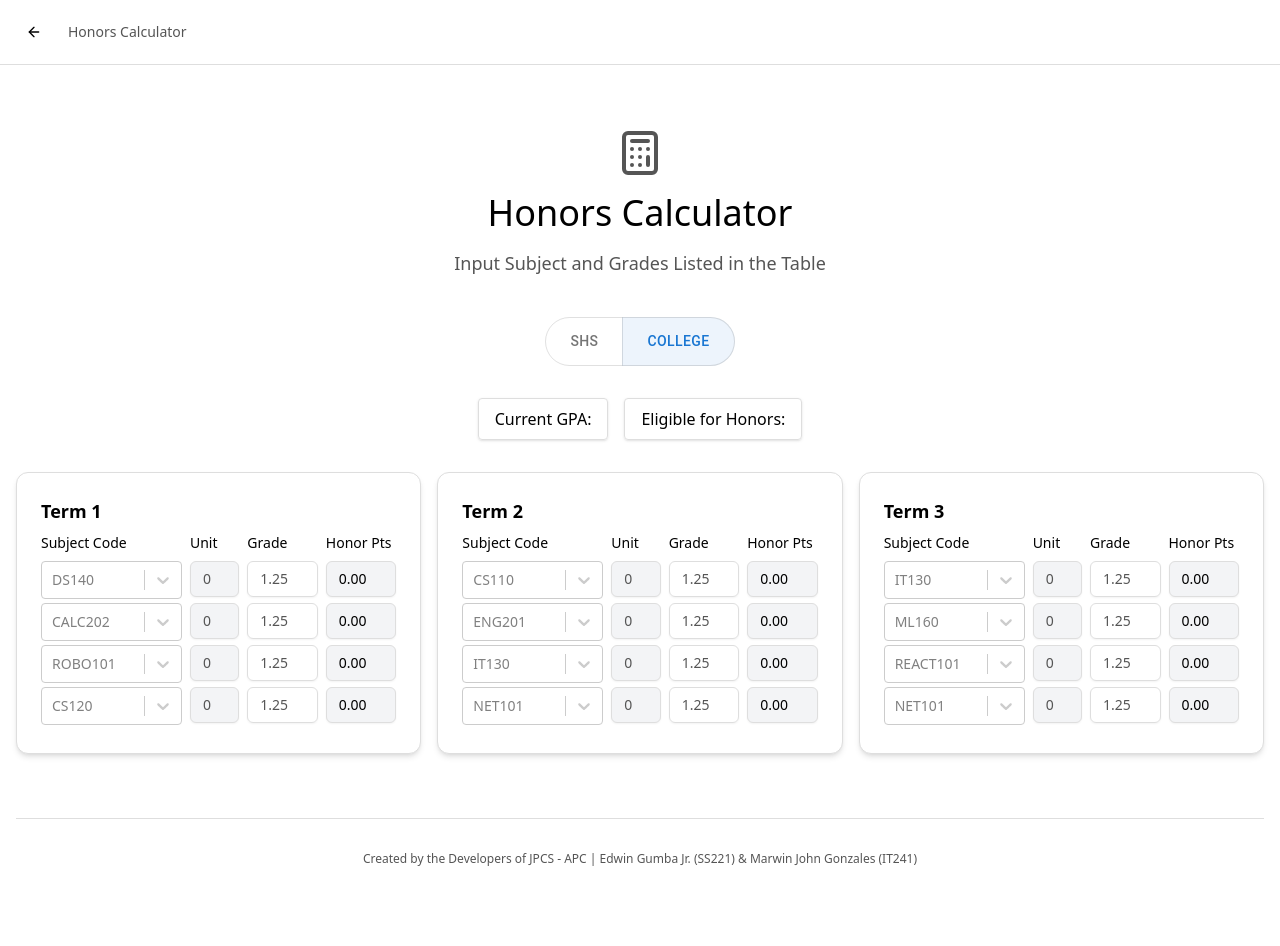
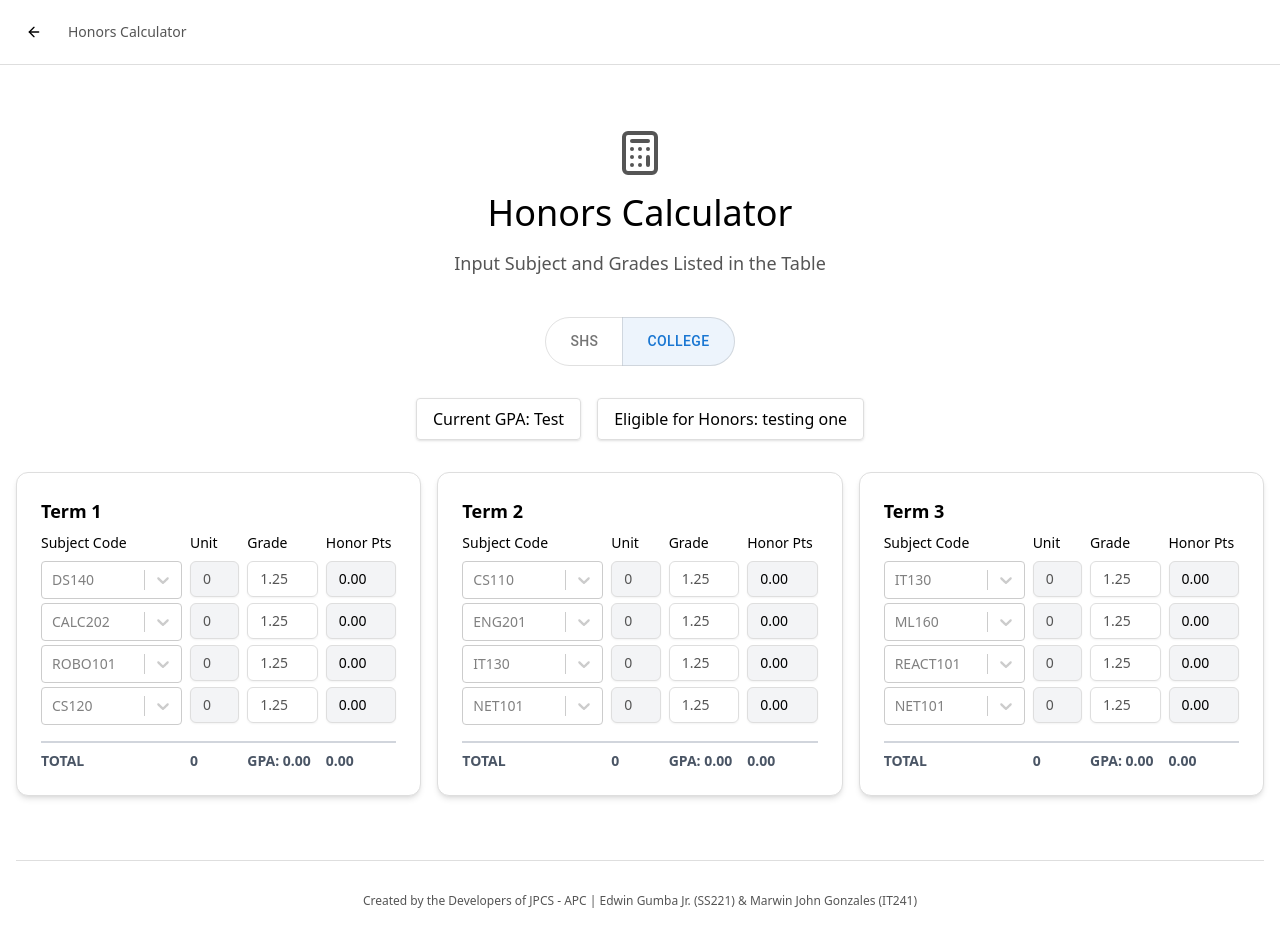
Before and after one commit to jpcsapc/APC-Honors-Checker, a Next.js app: page /honors in a window 1280 px wide. Shown: the top 946 px of the page. Built offline with nearby package versions, Linux system fonts and the light colour scheme.

Commit message:
feat: add GPA calculation and summary row to TermTable component

```diff
--- a/src/app/honors/page.tsx
+++ b/src/app/honors/page.tsx
@@ -46,8 +46,8 @@ export default function HonorsCalcu() {
 
         {/* GPA Display */}
         <div className="flex justify-center mt-8 gap-4">
-            <div className="border px-4 py-2 shadow-sm rounded">Current GPA:</div>
-            <div className="border px-4 py-2 shadow-sm rounded">Eligible for Honors:</div>
+            <div className="border px-4 py-2 shadow-sm rounded">Current GPA: Test</div>
+            <div className="border px-4 py-2 shadow-sm rounded">Eligible for Honors: testing one</div>
         </div>
 
         {/* Tables */}
--- a/src/components/TermTable.tsx
+++ b/src/components/TermTable.tsx
@@ -5,6 +5,9 @@ import { useState, useEffect } from 'react';
 import Select from 'react-select';
 import collegeSubjectData from '@/lib/collegeSubjects.json';
 import shsSubjectData from '@/lib/shsSubjects.json';
+
+
+// WARNING: CONNECTING TOGGLELEVELSELECTOR COMPONENT TO SYNCH WITH SELECTED GRADE IS VIBE CODED.
 
 interface RowData {
   subjectCode: string;
@@ -109,6 +112,27 @@ export function TermTable({ term, level }: TermTableProps) {
     return "";
   };
 
+  // Calculate GPA and total honor points for the term
+  const calculateTermStats = () => {
+    const validRows = rows.filter(row => row.subjectCode && row.grade && row.unit > 0);
+
+    if (validRows.length === 0) {
+      return { gpa: 0, totalHonorPoints: 0, totalUnits: 0 };
+    }
+
+    const totalHonorPoints = validRows.reduce((sum, row) => sum + row.honorPoints, 0);
+    const totalUnits = validRows.reduce((sum, row) => sum + row.unit, 0);
+    const gpa = totalUnits > 0 ? totalHonorPoints / totalUnits : 0;
+
+    return {
+      gpa: gpa,
+      totalHonorPoints: totalHonorPoints,
+      totalUnits: totalUnits
+    };
+  };
+
+  const termStats = calculateTermStats();
+
   return (
     <Card className="shadow-md min-w-[250px]">
       <CardContent>
@@ -157,6 +181,16 @@ export function TermTable({ term, level }: TermTableProps) {
             />
           </div>
         ))}
+
+        {/* Summary Row */}
+        <div className="border-t-2 border-gray-300 mt-4 pt-2">
+          <div className="grid grid-cols-[2fr_0.7fr_1fr_1fr] gap-2 text-sm font-semibold">
+            <span className="text-gray-600">TOTAL</span>
+            <span className="text-gray-600">{termStats.totalUnits}</span>
+            <span className="text-gray-600">GPA: {termStats.gpa.toFixed(2)}</span>
+            <span className="text-gray-600">{termStats.totalHonorPoints.toFixed(2)}</span>
+          </div>
+        </div>
       </CardContent>
     </Card>
   );
```
